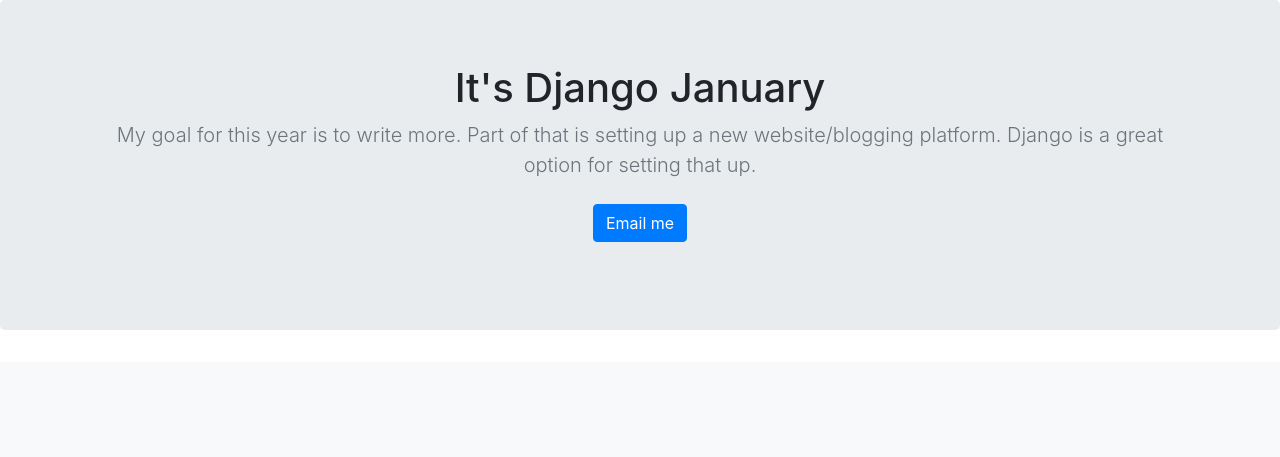
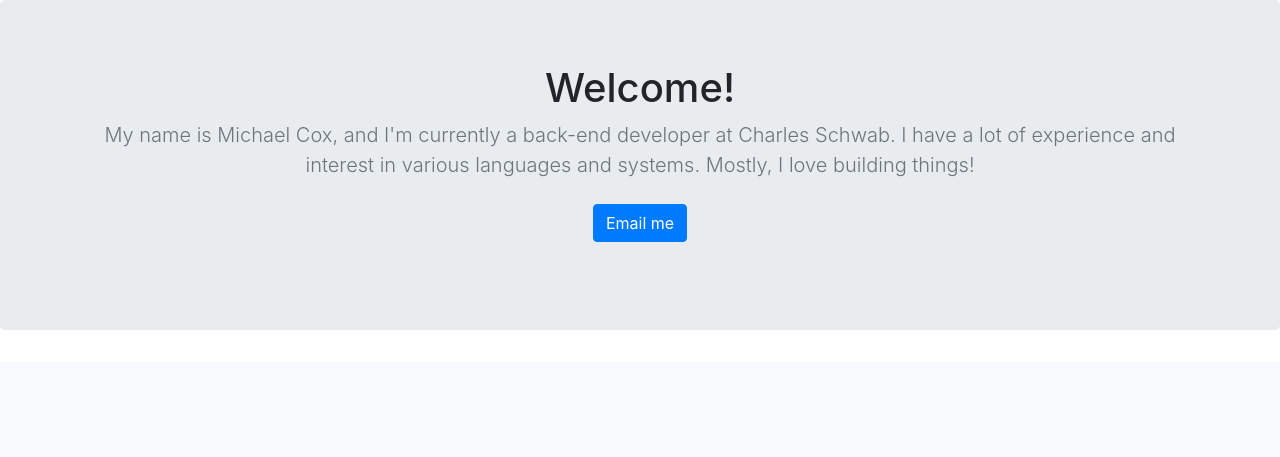
Before and after one commit to mctrusty/portfolio, a Django app: page / in a window 1280 px wide. Shown: the part 56-513 px from the top of the page. Run offline with Django 3.2, Linux system fonts and the light colour scheme; data that the repository does not hold is empty; some libraries are stand-ins or nearby versions.

Commit message:
updated front page

```diff
--- a/jobs/templates/jobs/home.html
+++ b/jobs/templates/jobs/home.html
@@ -35,9 +35,10 @@
 
     <section class="jumbotron text-center">
       <div class="container">
-        <h1>It's Django January</h1>
-        <p class="lead text-muted">My goal for this year is to write more. Part of that is setting up a new
-          website/blogging platform. Django is a great option for setting that up.</p>
+        <h1>Welcome!</h1>
+        <p class="lead text-muted">My name is Michael Cox, and I'm currently a back-end developer at Charles Schwab.
+          I have a lot of experience and interest in various languages and systems. Mostly, I love building things!
+        </p>
         <p>
           <a href="mailto:mike.jon.cox@gmail.com" class="btn btn-primary my-2">Email me</a>
         </p>
```
